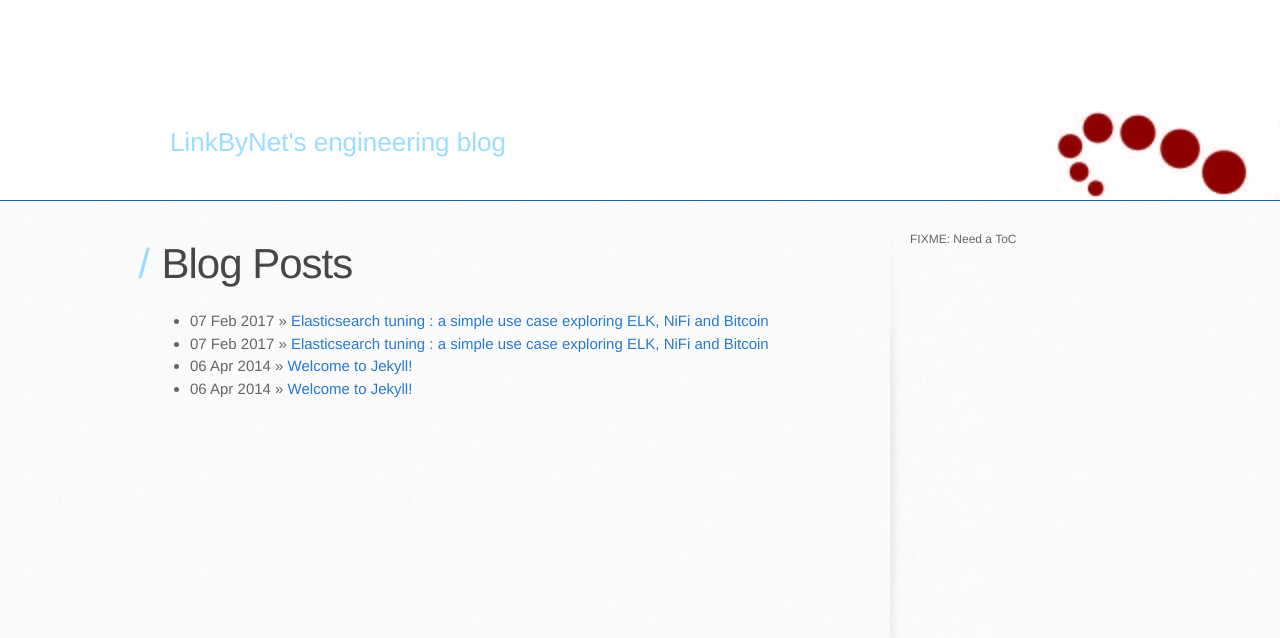
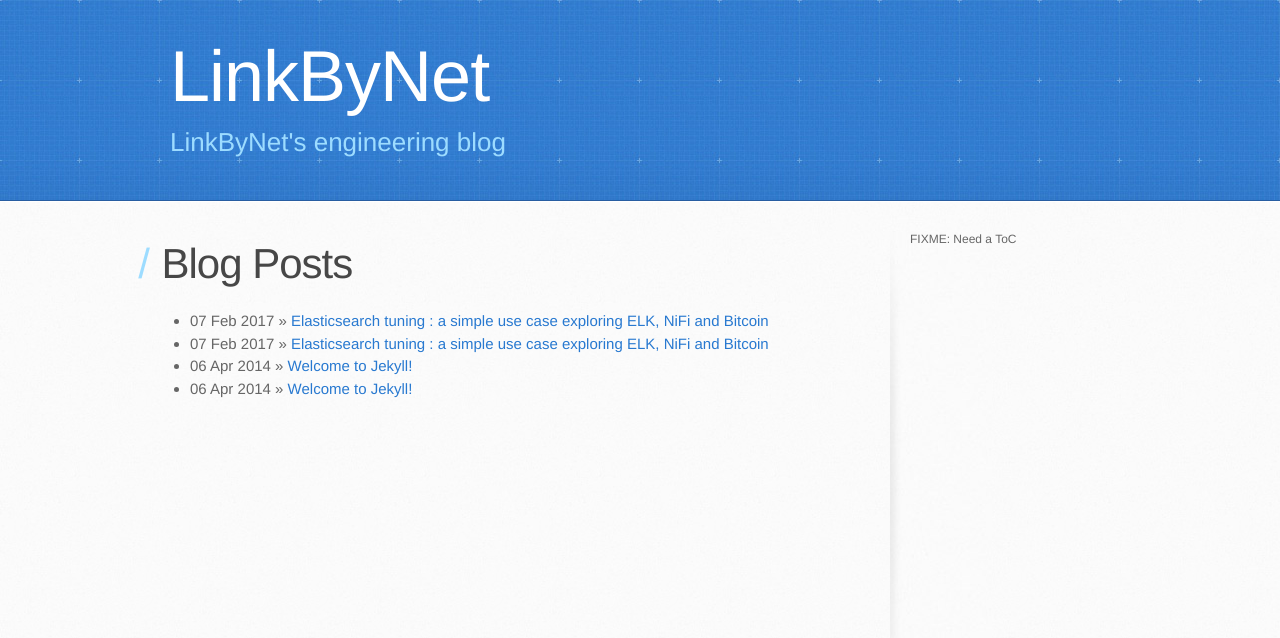
Before and after one commit to souravbadami/linkbynet.github.io, a Jekyll site: the page built from index.html, in a window 1280 px wide. Shown: the top 638 px of the page. Built offline with Jekyll 4.4.1, drawn with Linux system fonts in a browser that asks for light colours.

Commit message:
Tuning for github pages

```diff
--- a/stylesheets/stylesheet.css
+++ b/stylesheets/stylesheet.css
@@ -450,7 +450,7 @@ a:hover {
 header {
   padding-top: 40px;
   padding-bottom: 40px;
-  background: #2e7bcf url(../images/logo_ok_avec_marge-hiqual.jpg) 0 0 repeat-x;
+  background: #2e7bcf url(../images/header-bg.jpg) 0 0 repeat-x;
   border-bottom: solid 1px #275da1;
 }
 
```
